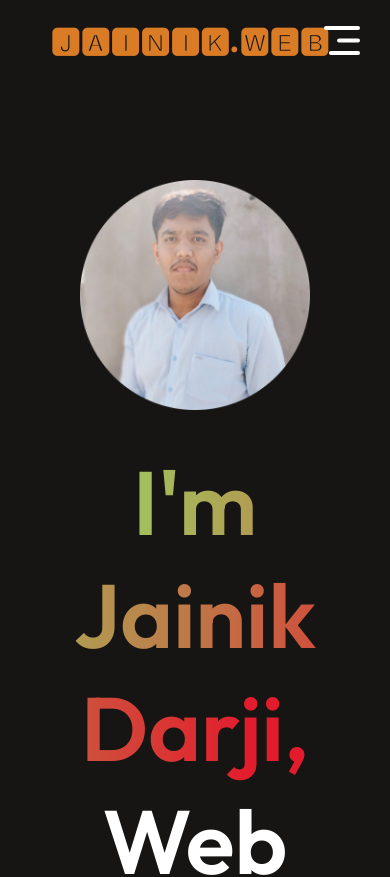
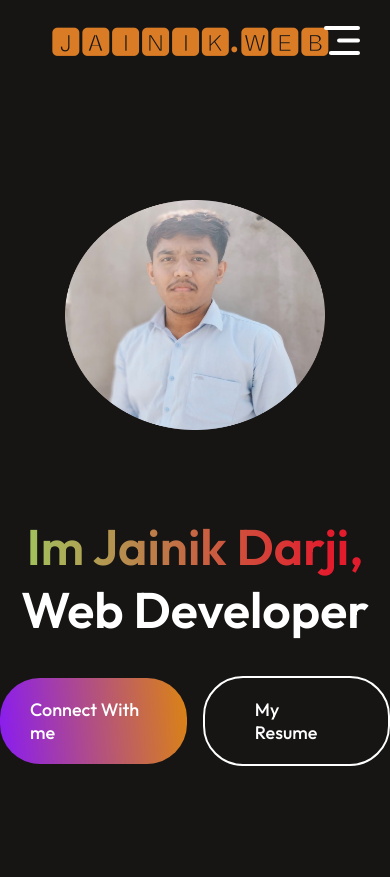
Before and after one commit to jainik12345/Portfolio-React, a React (Vite) app: page / in a window 390 px wide. Shown: the top 877 px of the page. Built offline with nearby package versions, Linux system fonts and the light colour scheme.

Commit message:
set my Resume

```diff
--- a/src/Components/Hero/Hero.css
+++ b/src/Components/Hero/Hero.css
@@ -60,3 +60,35 @@
 .hero-resume:hover{
     border-color: #8415ff;
 }
+
+@media(max-width:768px){
+    .hero img{
+        margin-top: 120px;
+        width: 260px;
+    }
+    .hero h1{
+        margin-top: 50px;
+        width: 90%;
+        font-size: 50px;
+    }
+    .hero p{
+        width: 60%;
+        font-size: 18px;
+        line-height: 32px;
+        margin: 10px 0px;
+    }
+    .hero-action{
+        gap: 16px;
+        font-size: 18px;
+        font-weight: 500;
+        margin-bottom: 50px;
+    }
+    .hero-connect{
+        padding: 20px 30px;
+        border-radius: 40px;
+    }
+    .hero-resume{
+        padding: 20px 50px;
+        border-radius: 40px;
+    }
+}
--- a/src/Components/Hero/Hero.jsx
+++ b/src/Components/Hero/Hero.jsx
@@ -1,19 +1,35 @@
 // import React from 'react'
-import './Hero.css'
-import profile_img from '../../assets/profile_img.png'
+import "./Hero.css";
+import profile_img from "../../assets/profile_img.png";
+import AnchorLink from "react-anchor-link-smooth-scroll";
 
 const Hero = () => {
+  const handleDownload = () => {
+    window.location.href =
+      "https://drive.google.com/file/d/112Z17X13cLrcwo_IEzPaf71YQzNp679I/view?usp=drive_link " ;
+  };
+
   return (
-    <div className='hero'>
-      <img src={profile_img} alt=''/>
-      <h1><span>I'm Jainik Darji,</span> Web Developer !!!!!!</h1>
-      <p>Lorem ipsum dolor, sit amet consectetur adipisicing elit. Temporibus, laboriosam.</p>
+    <div id="home" className="hero">
+      <img src={profile_img} alt="" />
+      <h1>
+        <span>Im Jainik Darji,</span> <br />
+        Web Developer{" "}
+      </h1>
+
       <div className="hero-action">
-        <div className="hero-connect">Connect With me</div>
-        <div className="hero-resume">My resume</div>
+        <div className="hero-connect">
+          <AnchorLink className="anchor-link" offset={50} href="#contact">
+            Connect With me
+          </AnchorLink>
+        </div>
+        {/* <div className="hero-resume">My Resume</div> */}
+        <div onClick={handleDownload}  className="hero-resume" target="_blank">
+          My Resume
+        </div>
       </div>
     </div>
-  )
-}
+  );
+};
 
-export default Hero
+export default Hero;
```
